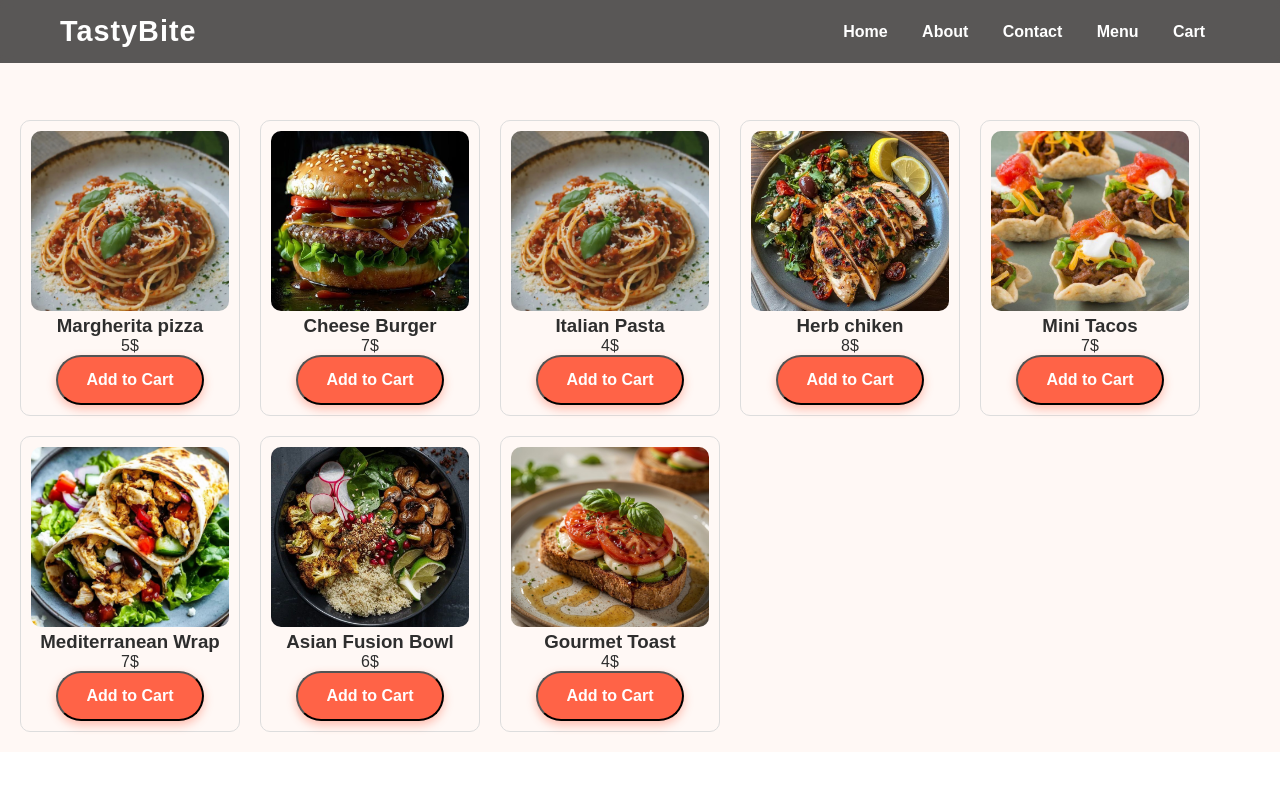
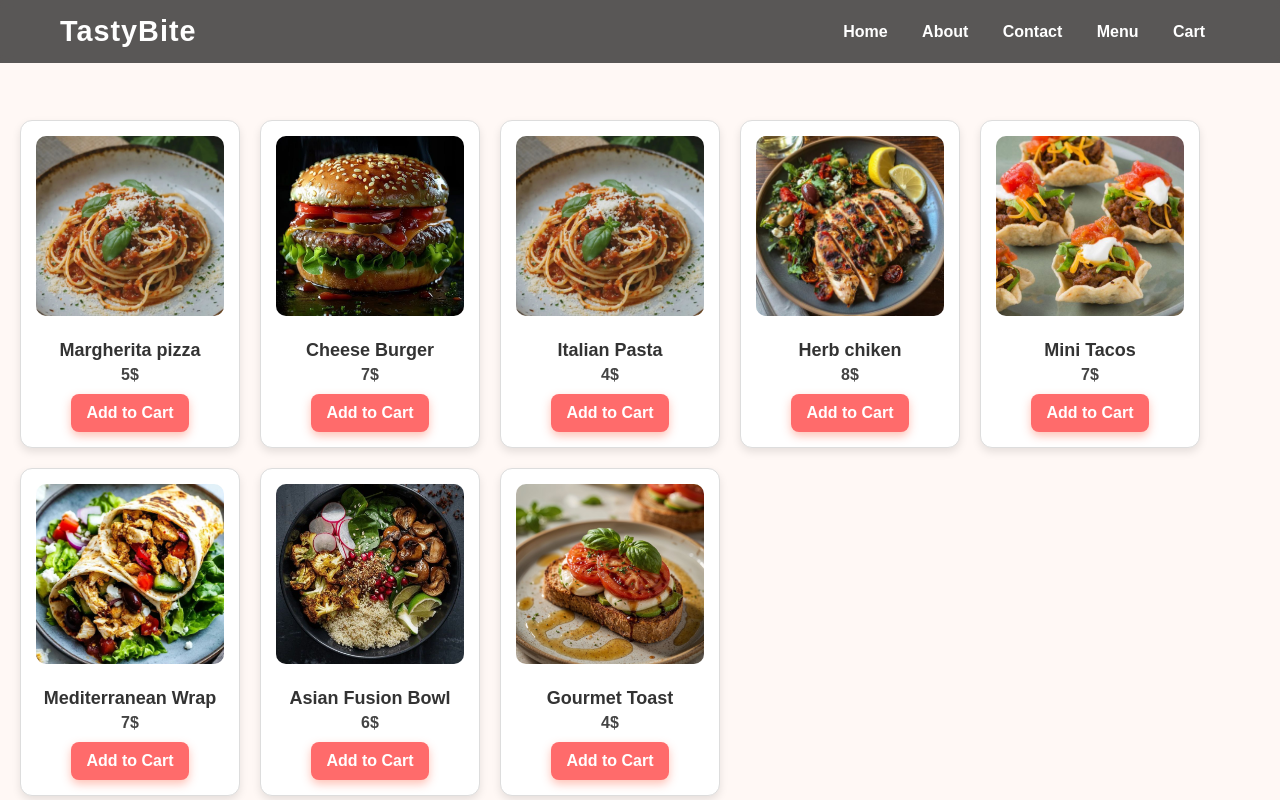
Before and after one commit to RazanKHalaf854/web2project, a React (Create React App) app: page /Menu in a window 1280 px wide. Shown: the top 800 px of the page. Built offline with nearby package versions, Linux system fonts and the light colour scheme.

Commit message:
Update MenuItem.js

```diff
--- a/src/Component/MenuItem.js
+++ b/src/Component/MenuItem.js
@@ -1,46 +1,18 @@
 import React, { useContext } from "react";
 import { CartContext } from "../pages/CartContext";
-import "../pages/Cart.css";
+import "../App.css";
 
 function MenuItem({ name, price, image, item }) {
   const { addToCart } = useContext(CartContext);
 
   return (
-    <div
-        style={{
-        width: "220px",
-        border: "1px solid #ddd",
-        borderRadius: "10px",
-        padding: "10px",
+    <div className="menuItem">
+      <img src={image} alt={name} className="menuImage" />
 
-        textAlign: "center",
-      }}
-       >
+      <h3 className="menuTitle">{name}</h3>
+      <p className="menuPrice">{price}</p>
 
-
- <img
-
-        src={image}
-        alt={name}
-          style={{
-          width: "100%",
-          height: "180px",
-          objectFit: "cover",
-          borderRadius: "10px"
-        }}
-
-        ></img>
-
-
-
-
-      <h3 className=".menuItem h1 ">{name}</h3>
-      <p className=".menuItem p">{price}</p>
-
-      <button
-        onClick={() => addToCart(item)}
-      className="btn"
-      >
+      <button onClick={() => addToCart(item)} className="btn">
         Add to Cart
       </button>
     </div>
```
